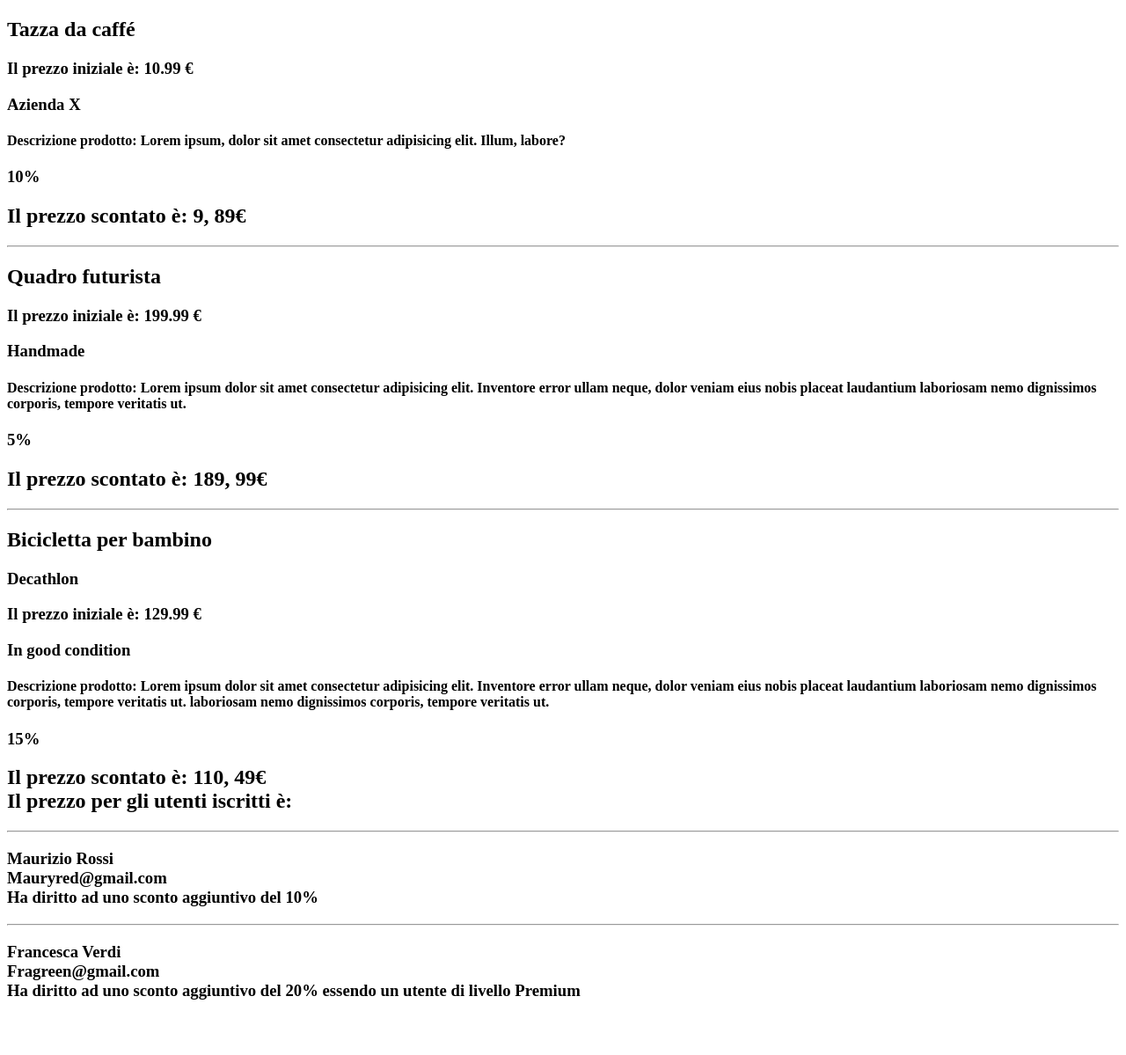
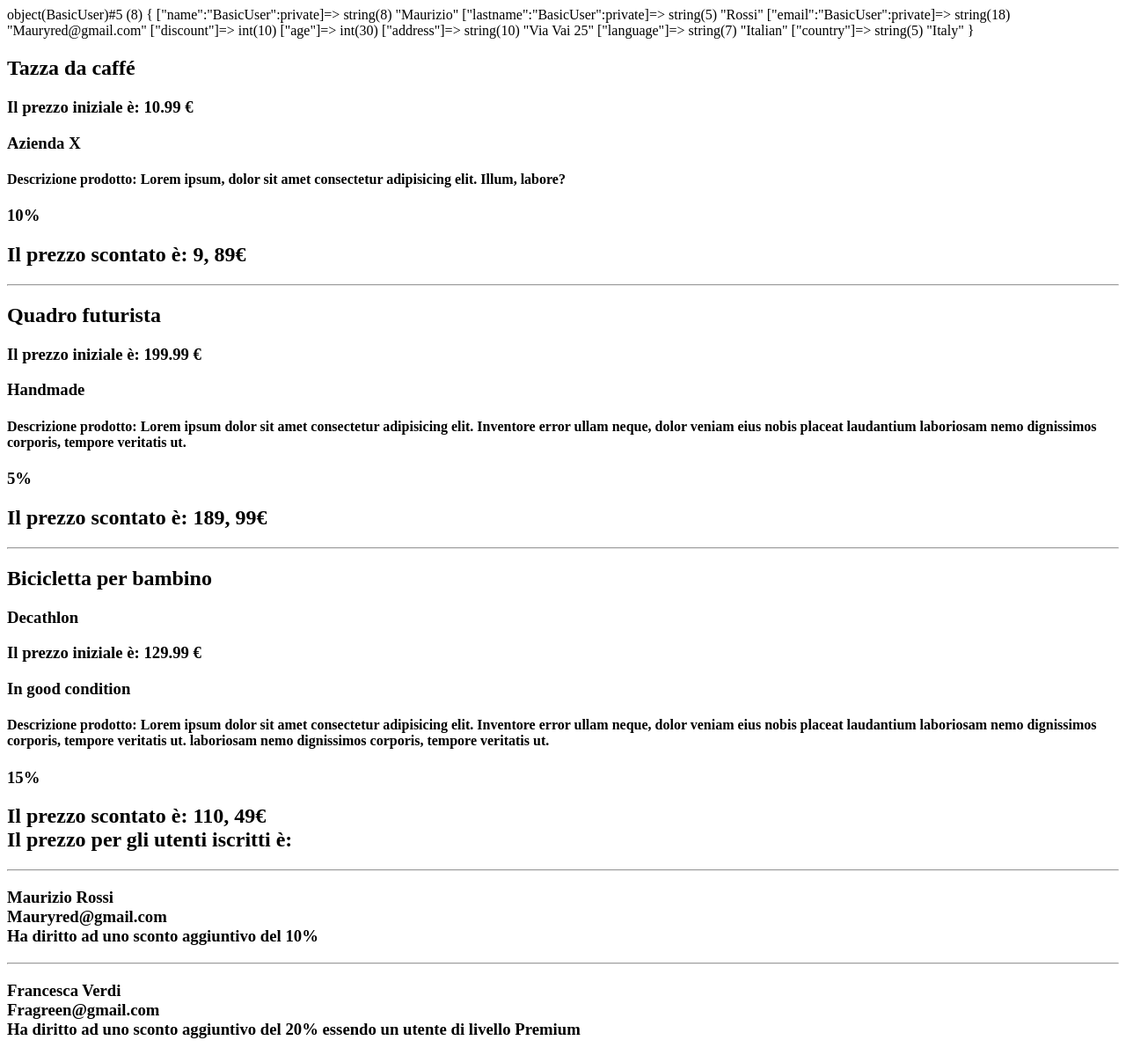
Before and after one commit to Tave23/php-oop-2, a PHP site: page / in a window 1280 px wide. Shown: the whole page at 88% size. Before the commit the page ends 1136 px from the top, so only its background shows below. Run offline with PHP 8.4, Linux system fonts and the light colour scheme.

Commit message:
traits basicUser

```diff
--- a/classes/customers_classes/basic_user.php
+++ b/classes/customers_classes/basic_user.php
@@ -1,4 +1,6 @@
 <?php
+
+require_once __DIR__ . "/infoUser.php";
 
 class BasicUser{
 
@@ -6,6 +8,8 @@ class BasicUser{
    private $lastname;
    private $email;
    public $discount;
+
+   use Info;
 
    function __construct($_name, $_lastname)
    {
--- /dev/null
+++ b/classes/customers_classes/infoUser.php
@@ -0,0 +1,15 @@
+<?php
+
+
+
+trait Info {
+
+   public $age;
+   public $address;
+   public $language;
+   public $country;
+
+}
+
+
+?>
--- a/classes/items_classes/Item.php
+++ b/classes/items_classes/Item.php
@@ -35,7 +35,6 @@ class Item {
    }
 
    // funzioni GET
-
    public function getName(){
       return $this->name;
    }
--- a/index.php
+++ b/index.php
@@ -47,6 +47,12 @@ $new_PremiumUser = new PremiumUser("Francesca", "Verdi", "Premium");
 $new_PremiumUser->setEmail("Fragreen@gmail.com");
 
 
+$new_BasicUser->age = 30;
+$new_BasicUser->address = "Via Vai 25";
+$new_BasicUser->language = "Italian";
+$new_BasicUser->country = "Italy";
+
+var_dump($new_BasicUser);
 
 ?>
 
```
